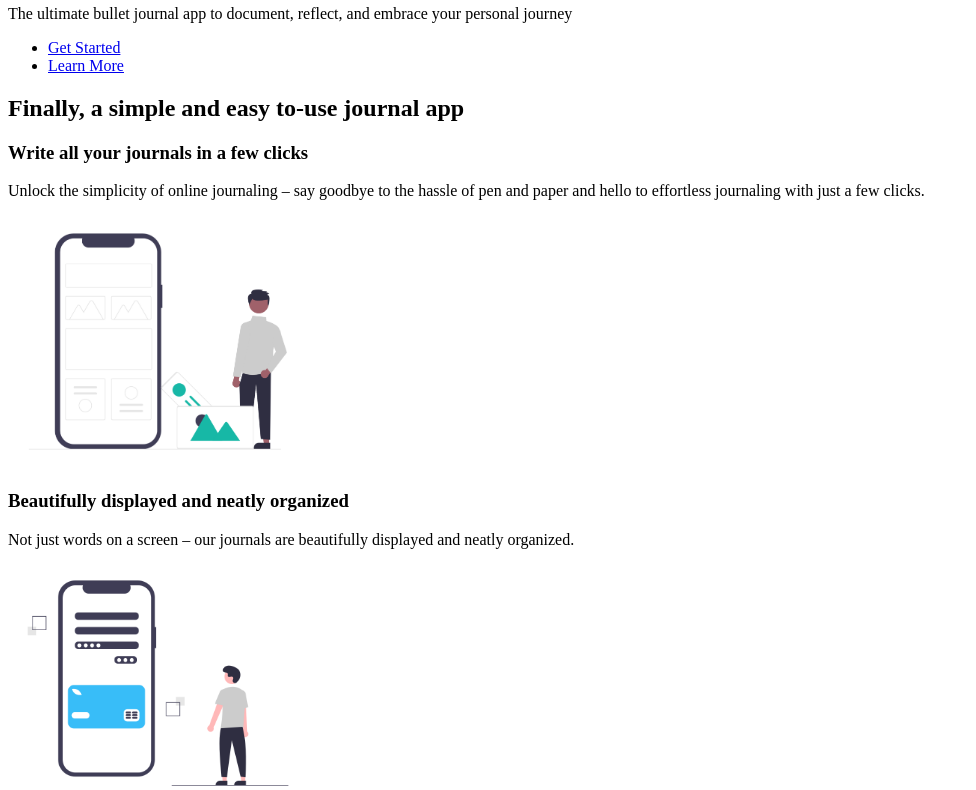
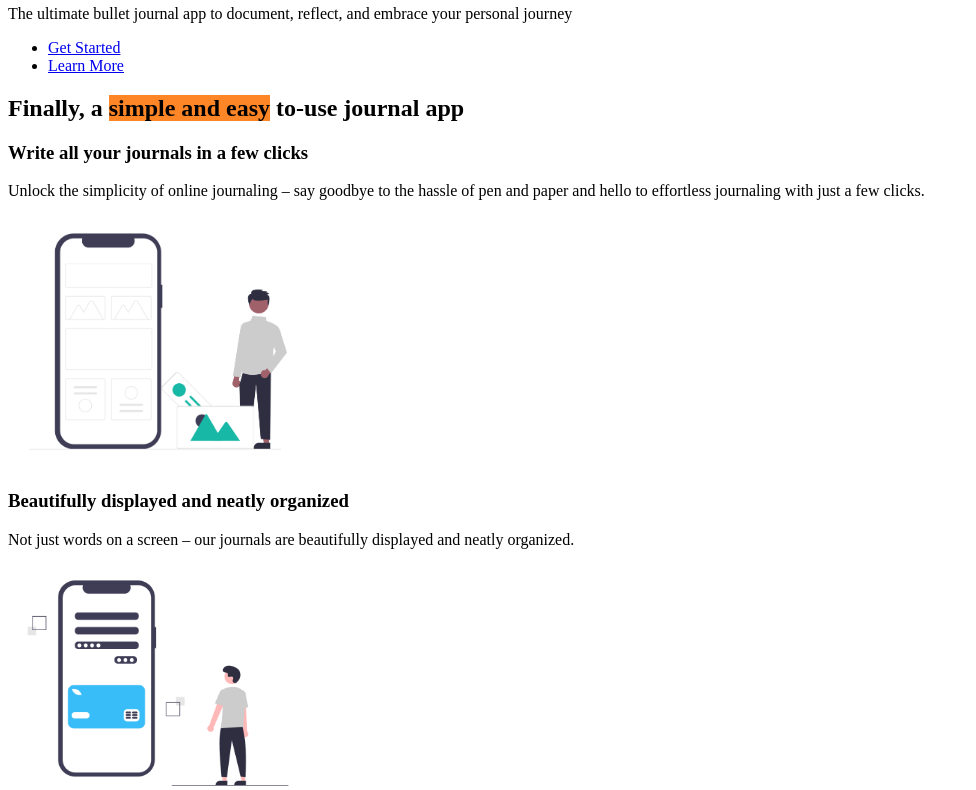
Before and after one commit to mdjayedgazi/Quill, a website: page public/index.html in a window 1280 px wide. Shown: the part 194-984 px from the top of the page, without its empty margins (0-976 px from the left). Drawn offline with Linux system fonts and the light colour scheme; the site is published under a folder, as on GitHub Pages, so addresses that start at the root find nothing.

Commit message:
change css file

```diff
--- a/public/index.html
+++ b/public/index.html
@@ -4,7 +4,7 @@
         <meta charset="UTF-8"/>
         <meta name="viewport" content="width=device-width, initial-scale=1"/>
         <title>Quill</title>
-        <link rel="stylesheet" href="/src/css/style.css">
+        <link rel="stylesheet" href="css/style.css">
     </head>
     <body>
         <!--NAVIGATION-->
```
Also changed, not shown: public/css/style.css (renamed from src/css/style.css).
